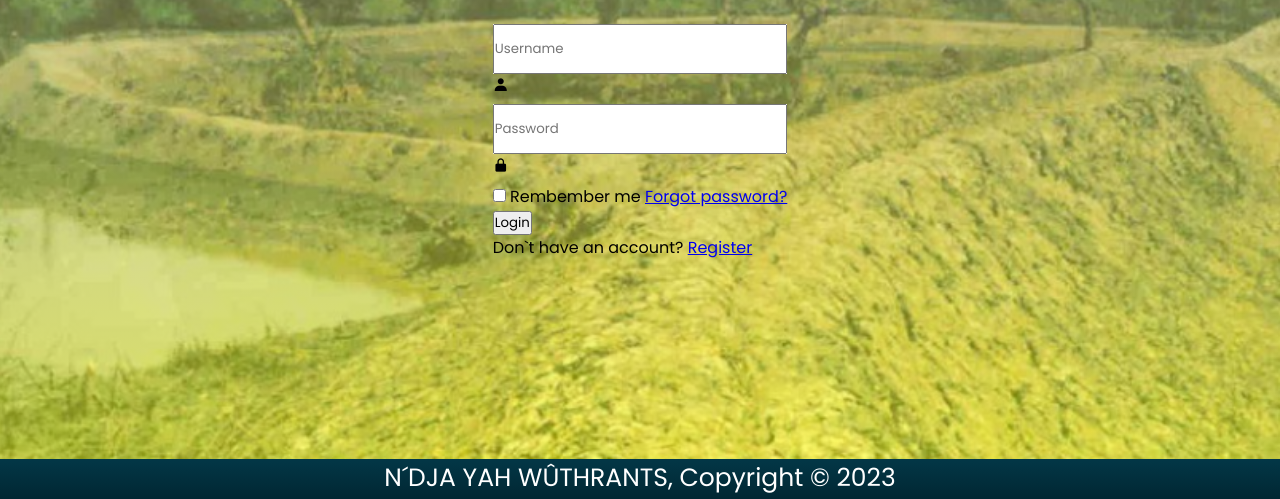
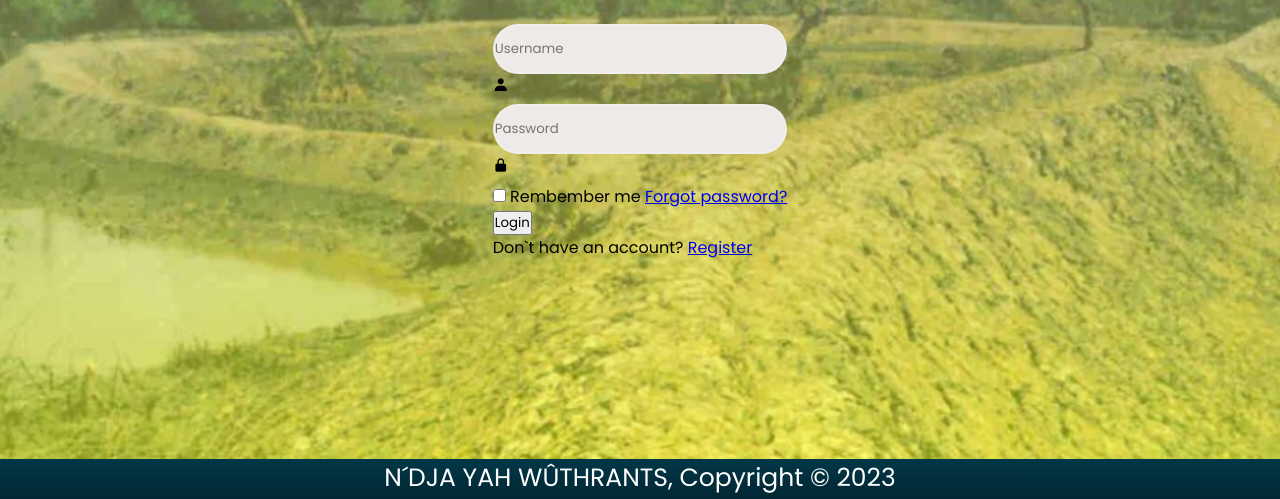
Before and after one commit to IanoIe/NDJA-YAH-WUTHRANTS, a website: page public/index.html in a window 1280 px wide. Shown: the part 301-800 px from the top of the page. Drawn offline with nearby package versions, Linux system fonts and the light colour scheme.

Commit message:
Box login HTML, CSS

```diff
--- a/public/stylesheets/about.css
+++ b/public/stylesheets/about.css
@@ -26,7 +26,6 @@ div > .about-info > p{
 }
 
 .container {
-    background: linear-gradient(45deg, rgb(218, 217, 220), rgb(186, 188, 186));
     padding: 15px 9%;
     padding-bottom: 100px;
     margin-top: 25px;
--- a/public/stylesheets/style.css
+++ b/public/stylesheets/style.css
@@ -59,6 +59,7 @@ header > ul > li > a:hover{
   transform: all 0.4s ease 0s;
 }
 
+/*Div de Login*/
 .wrapper {
   display: flex;
   justify-content: center;
@@ -74,14 +75,20 @@ header > ul > li > a:hover{
 .wrapper .input-box{
   width: 100%;
   height: 50px;
-  background: #eae6e5;
   margin: 30px 0;
 }
 
 .input-box input{
   width: 100%;
   height: 100%;
+  background:#edeae8;
+  border: none;
+  outline: none;
+  border: 2px solid rgba(255, 255, 255, .2);
+  border-radius: 90px;
 }
+
+
 
 
 /* Rodapé*/
```
